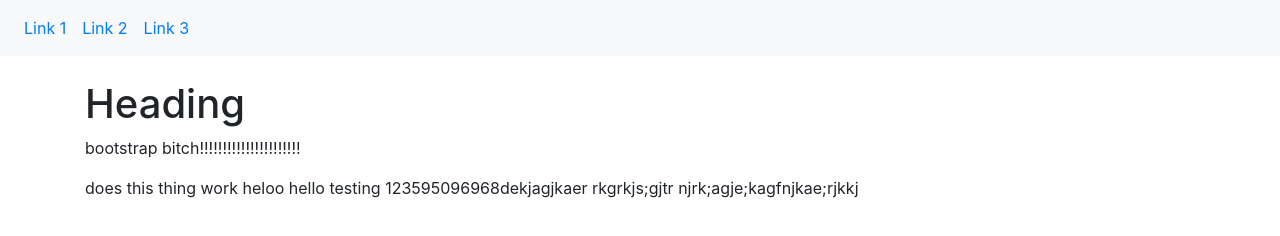
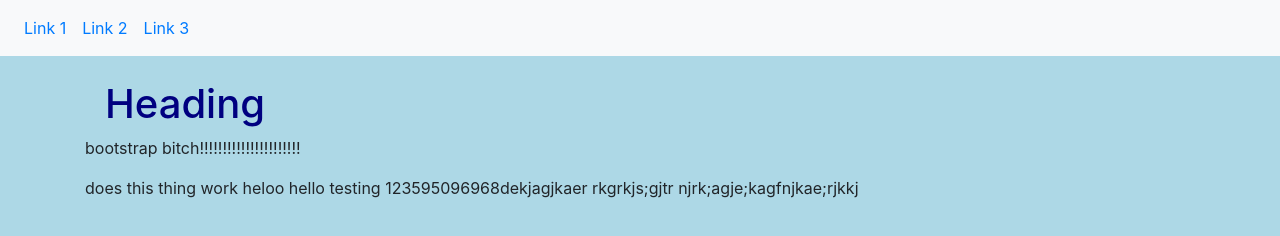
Before and after one commit to thelizzardwizard/whatever.github.io, a plain HTML site: page index.html in a window 1280 px wide. Drawn offline with nearby package versions, Linux system fonts and the light colour scheme.

Commit message:
Update index.html

```diff
--- a/index.html
+++ b/index.html
@@ -8,6 +8,7 @@
   <script src="https://cdn.jsdelivr.net/npm/jquery@3.6.3/dist/jquery.slim.min.js"></script>
   <script src="https://cdn.jsdelivr.net/npm/popper.js@1.16.1/dist/umd/popper.min.js"></script>
   <script src="https://cdn.jsdelivr.net/npm/bootstrap@4.6.2/dist/js/bootstrap.bundle.min.js"></script>
+  <link rel="stylesheet" href="whatever.css">
 </head>
 <!-- Write your comments here -->
 <body>
```
